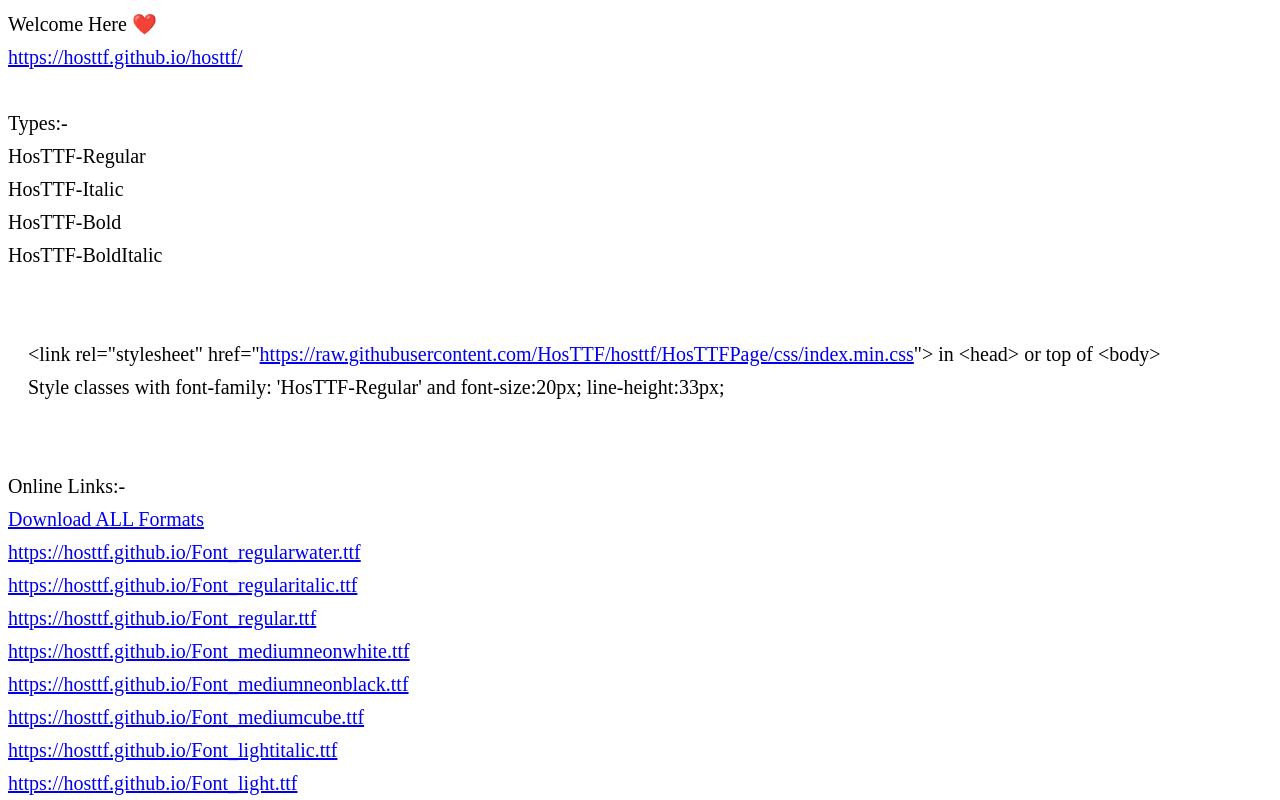
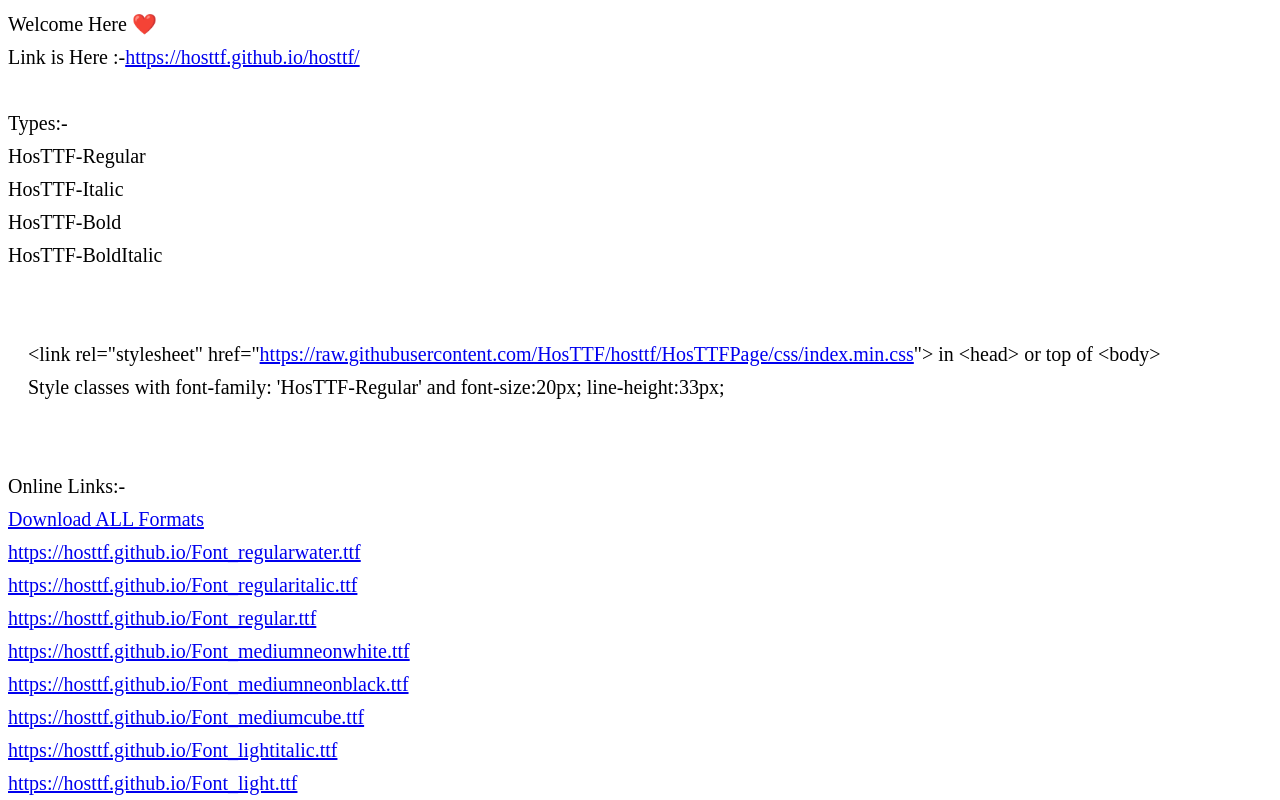
Before and after one commit to HosTTF/HosTTF.github.io, a plain HTML site: page index.html in a window 1280 px wide. Shown: the top 800 px of the page. Drawn offline with Linux system fonts and the light colour scheme; a web font is replaced by a local one.

Commit message:
Update index.html

```diff
--- a/index.html
+++ b/index.html
@@ -11,7 +11,7 @@
     </style>
   </head>
   <body>
-    Welcome Here ❤️<br /><a href="https://hosttf.github.io/hosttf/"
+    Welcome Here ❤️<br />Link is Here :-<a href="https://hosttf.github.io/hosttf/"
       >https://hosttf.github.io/hosttf/</a
     ><br /><br />Types:-<br />HosTTF-Regular<br />HosTTF-Italic<br />HosTTF-Bold<br />HosTTF-BoldItalic<br /><br /><br />&nbsp;&nbsp;&nbsp;
     &lt;link rel="stylesheet" href="<a
```
